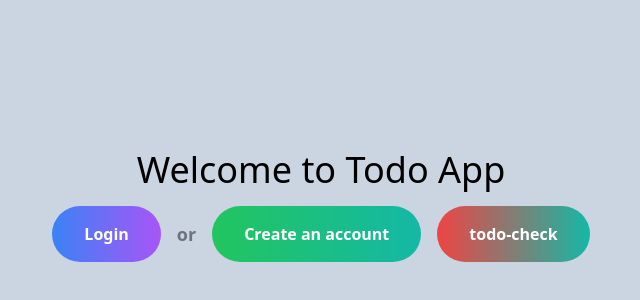
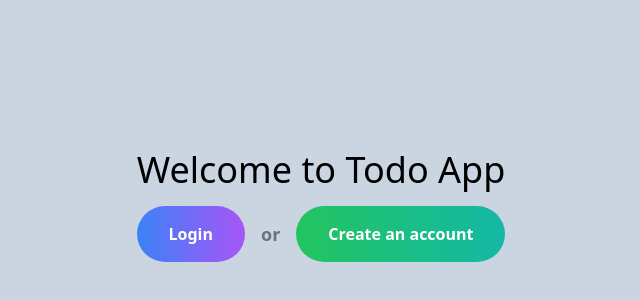
Before and after one commit to shome98/todo-auth, a React (Vite) app in the folder todo-auth-client/: page / in a window 1280 px wide. Shown: the part 194-494 px from the top of the page, without its empty margins (319-959 px from the left). Built offline with nearby package versions, Linux system fonts and the light colour scheme.

Commit message:
remove todo check

```diff
--- a/todo-auth-client/src/pages/Home.tsx
+++ b/todo-auth-client/src/pages/Home.tsx
@@ -15,10 +15,6 @@ const Home = () => {
                 onClick={()=>navigate('/register')}>
             Create an account
                 </button>
-                <button className="px-8 py-4 bg-gradient-to-r from-red-500 to-teal-500 text-white font-bold rounded-full transition-transform transform-gpu hover:-translate-y-1 hover:shadow-lg"
-                onClick={()=>navigate('/todolist')}>
-            todo-check
-                </button>
     </div>
         </div>
     );
```
